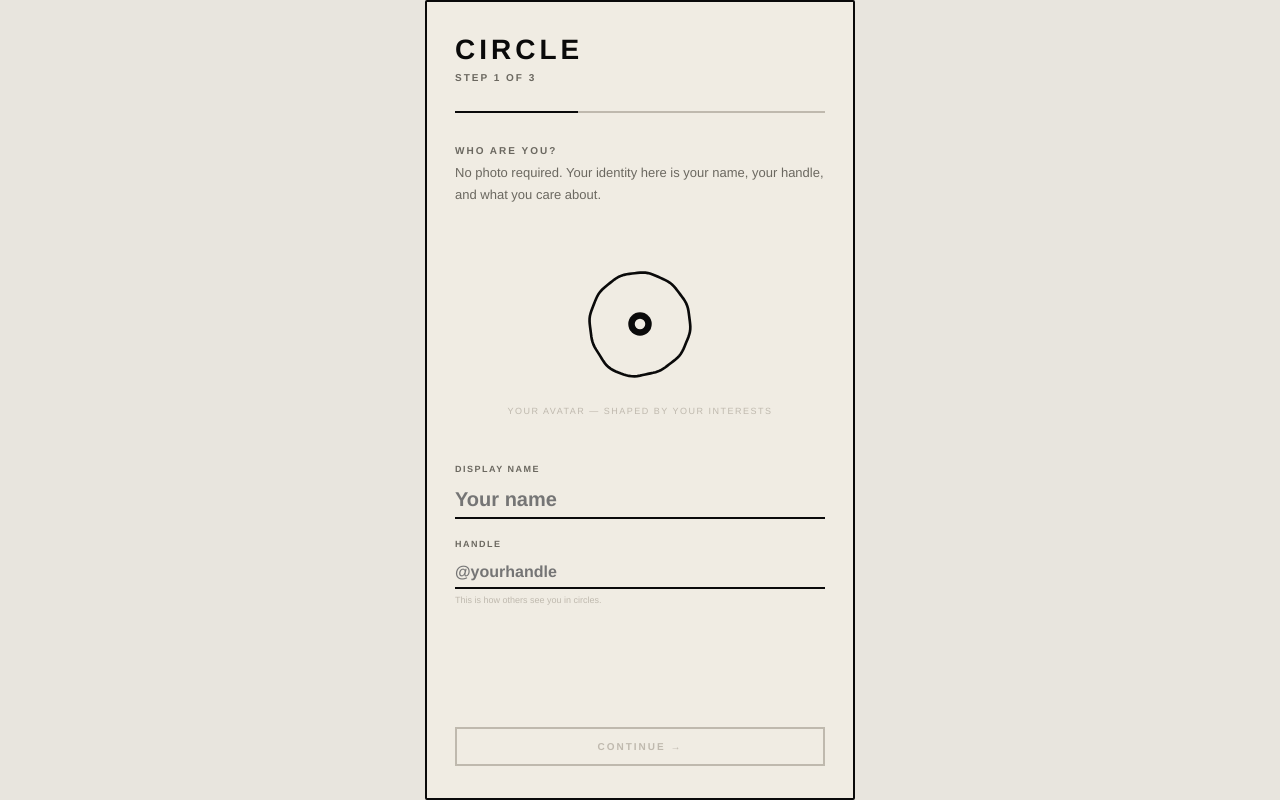
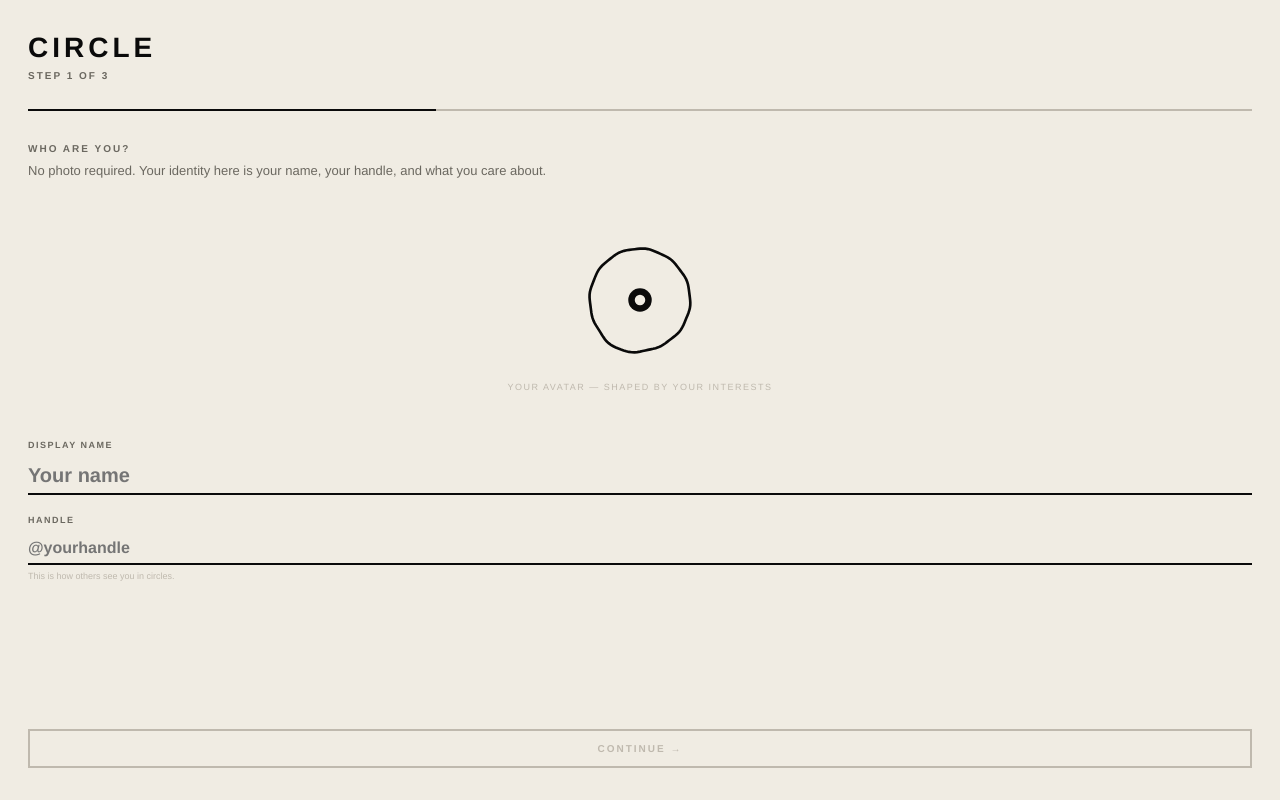
Before and after one commit to circleman-collab/circle-app, a React (Vite) app: page / in a window 1280 px wide. Built offline with nearby package versions, Linux system fonts and the light colour scheme.

Commit message:
Recentering bug fix

```diff
--- a/src/App.jsx
+++ b/src/App.jsx
@@ -1557,8 +1557,8 @@ export default function App(){
   },[pendingPos,currentUser]);
   function sendMsg(){if(!msgInput.trim()||!selectedChat||!currentUser)return;var id=selectedChat.id,nm=makeMessage(msgInput.trim(),currentUser.id,currentUser.handle);setAllChats(prev=>prev.map(c=>c.id===id?{...c,msgs:[...c.msgs,nm]}:c));setMsgInput("");}
 
-  var outerShell={background:BG_OUTER,minHeight:"100%",display:"flex",flexDirection:"column",alignItems:"center",fontFamily:font,userSelect:"none",WebkitUserSelect:"none",WebkitTapHighlightColor:"transparent",overflowX:"hidden",width:"100%",flex:1};
-  var phoneCard={background:BG,border:"2.5px solid "+INK,borderRadius:2,width:"100%",maxWidth:430,flex:1,display:"flex",flexDirection:"column",position:"relative",boxSizing:"border-box"};
+  var outerShell={background:BG_OUTER,minHeight:"100%",display:"flex",flexDirection:"column",alignItems:"stretch",fontFamily:font,userSelect:"none",WebkitUserSelect:"none",WebkitTapHighlightColor:"transparent",overflowX:"hidden",width:"100%",flex:1};
+  var phoneCard={background:BG,width:"100%",flex:1,display:"flex",flexDirection:"column",position:"relative",boxSizing:"border-box"};
 
   if(!currentUser)return(<div key="shell" style={outerShell}><div key="card" style={phoneCard}><OnboardingFlow onComplete={u=>setCurrentUser(u)}/></div></div>);
 
```
